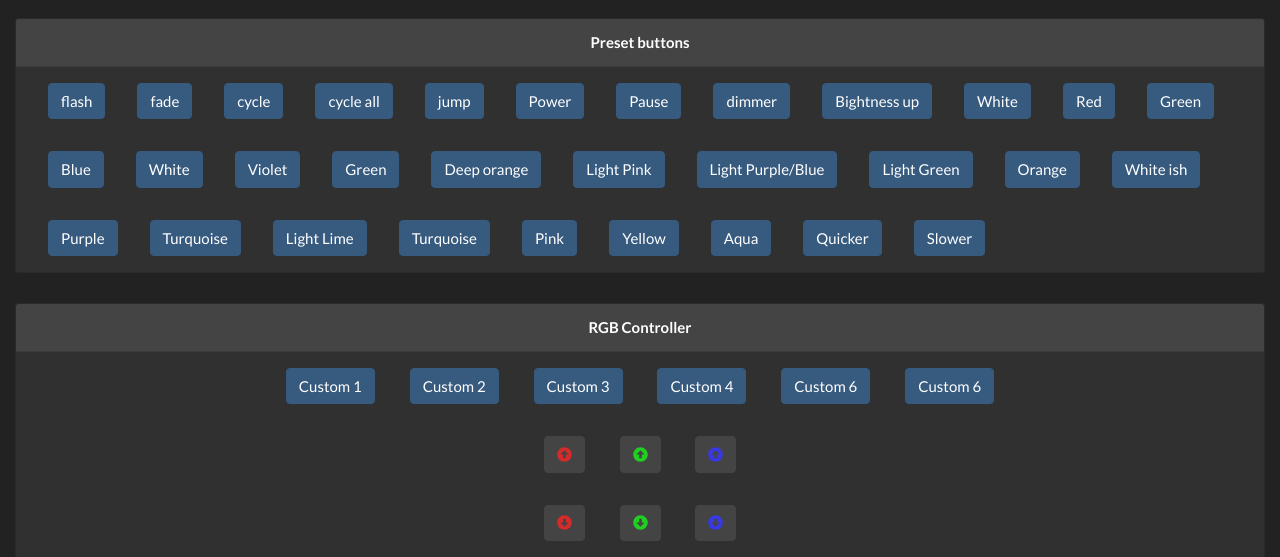
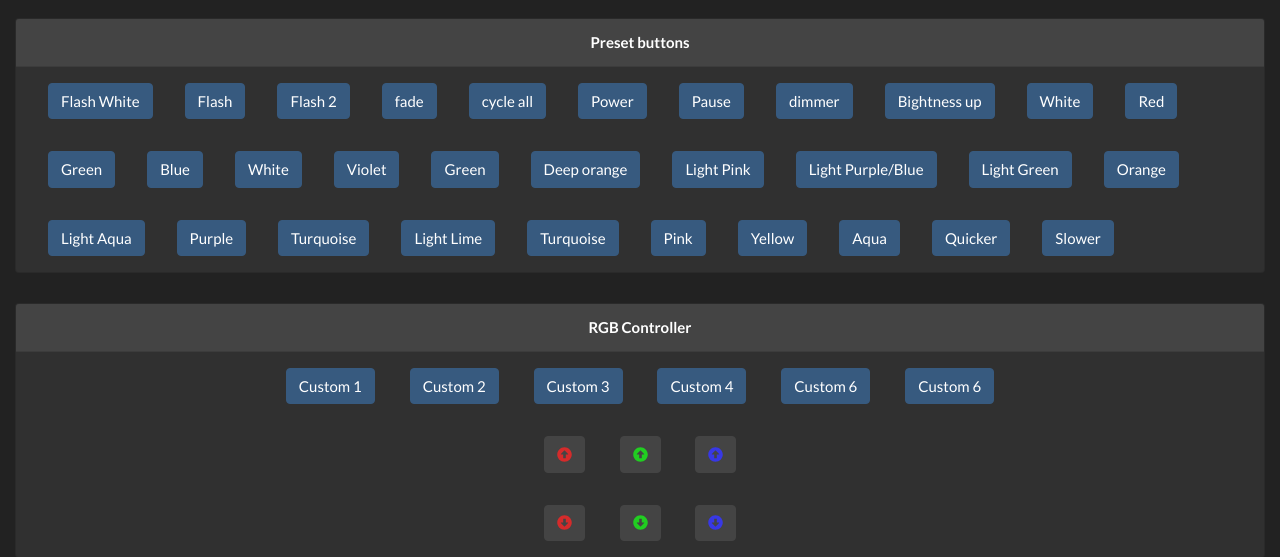
Before and after one commit to 1337-server/Letion-LED-controler, a Flask app: page / in a window 1280 px wide. Shown: the part 82-639 px from the top of the page. Run offline with Flask 2, Linux system fonts and the light colour scheme; some libraries are stand-ins or nearby versions.

Commit message:
fix buttons

```diff
--- a/main.py
+++ b/main.py
@@ -6,13 +6,13 @@ from subprocess import call
 app = Flask(__name__)
 
 b = {
-    "FLASH": "flash", "FADE": "fade", "CYCLE": "cycle", "CYCLE_ALL": "cycle all", "JUMP": "jump",
+    "FLASH": "Flash White", "JUMP": "Flash", "CYCLE": "Flash 2", "FADE": "fade", "CYCLE_ALL": "cycle all",
     "KEY_F1": "Power", "KEY_F2": "Pause", "KEY_F3": "dimmer", "KEY_F4": "Bightness up",
     "KEY_F5": "White", "KEY_F8": "Red",
     "KEY_F7": "Green", "KEY_F6": "Blue", "KEY_F9": "White", "KEY_F10": "Violet",
     "KEY_F11": "Green", "KEY_F12": "Deep orange", "KEY_F13": "Light Pink",
     "KEY_F14": "Light Purple/Blue", "KEY_F15": "Light Green", "KEY_F16": "Orange",
-    "KEY_F17": "White ish", "KEY_F18": "Purple", "KEY_F19": "Turquoise", "KEY_F20": "Light Lime",
+    "KEY_F17": "Light Aqua", "KEY_F18": "Purple", "KEY_F19": "Turquoise", "KEY_F20": "Light Lime",
     "KEY_F21": "Turquoise", "KEY_F22": "Pink", "KEY_F24": "Yellow", "KEY_F23": "Aqua",
     "BTN_1": "Quicker", "BTN_2": "Slower"
 }
```
Also changed, not shown: templates/main.html (+6 -3 lines).
